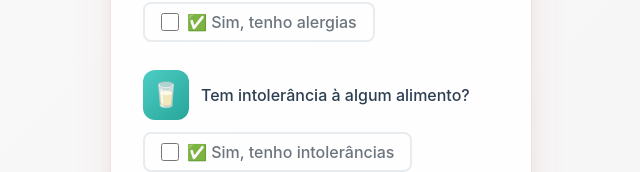
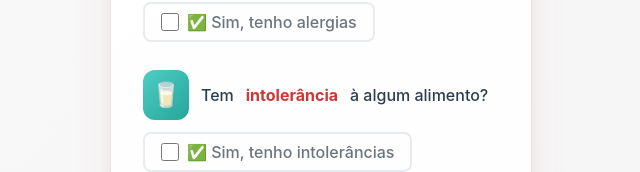
Before and after one commit to GustavoAlmeidaPuff/pulsafe, a React (Create React App) app: page /triagem in a window 1280 px wide. Shown: the part 640-812 px from the top of the page, without its empty margins (319-959 px from the left). Built offline with nearby package versions, Linux system fonts and the light colour scheme.

Commit message:
Atualiza a mensagem de intolerância alimentar na triagem para destacar a palavra "intolerância" em negrito e vermelho, melhorando a clareza da interface.

```diff
--- a/src/components/Triagem.js
+++ b/src/components/Triagem.js
@@ -418,7 +418,7 @@ const Triagem = () => {
               }}>
                 🥛
               </div>
-              Tem intolerância à algum alimento?
+              Tem <span style={{ color: '#d13636', fontWeight: '700' }}>intolerância</span> à algum alimento?
             </span>
           </div>
 
```
